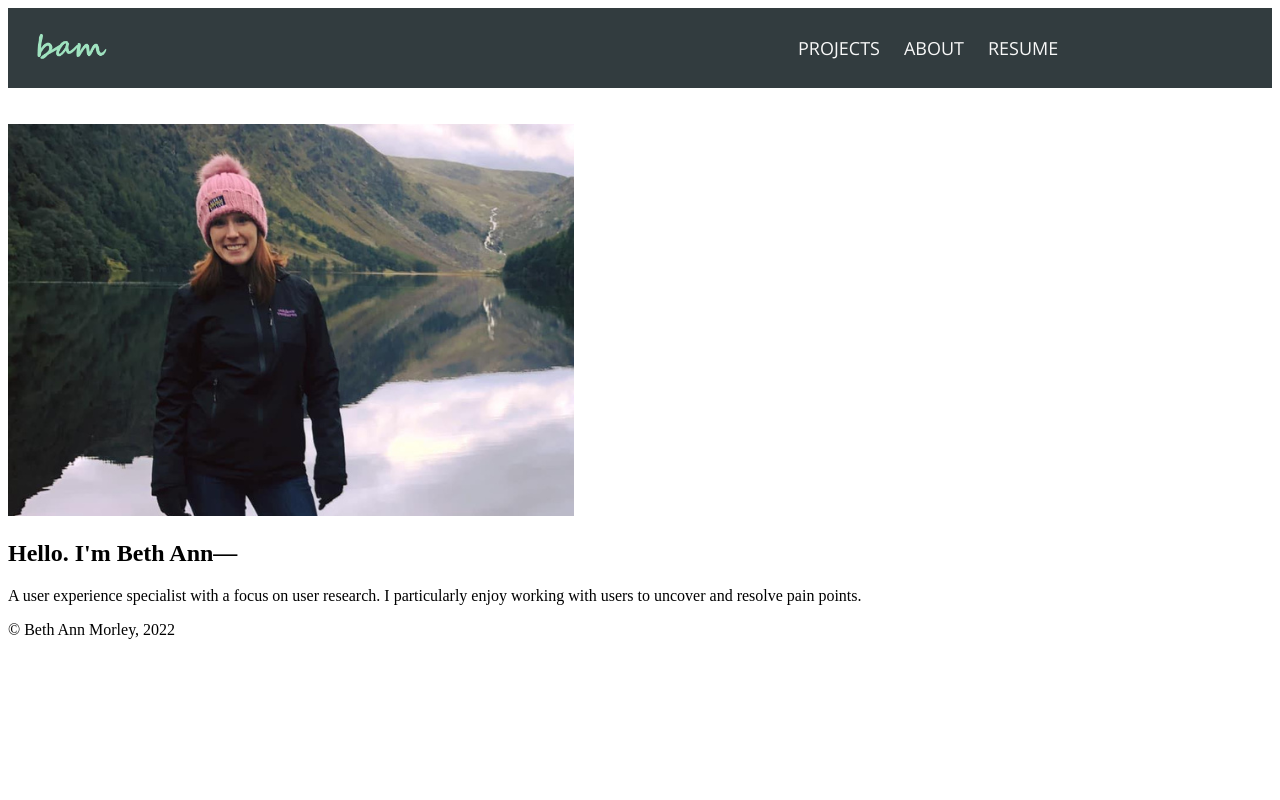
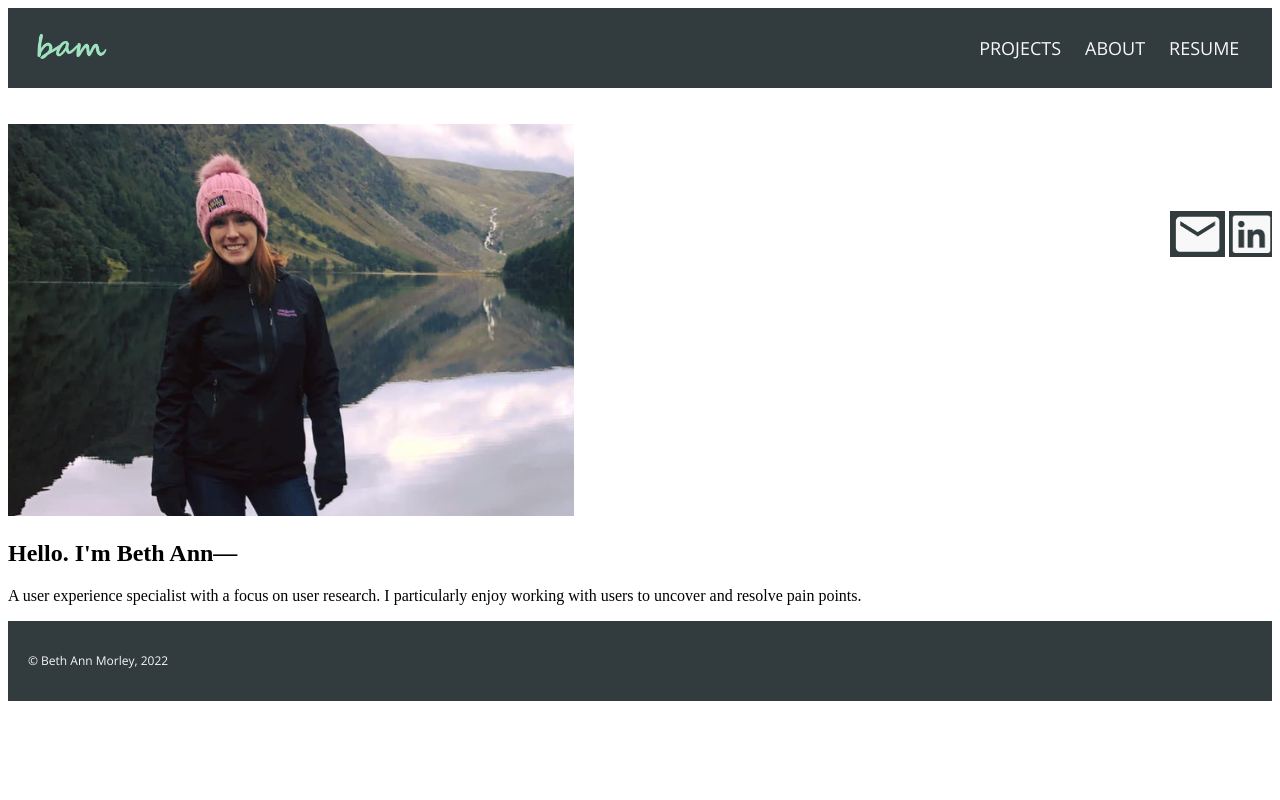
Before and after one commit to Bamorley/UX_UI_HW_17, a plain HTML site: page index.html in a window 1280 px wide. Shown: the top 800 px of the page. Drawn offline with nearby package versions, Linux system fonts and the light colour scheme.

Commit message:
Updates
email and linkedin -- pngs.
finished header
working on footer

```diff
--- a/css/index.css
+++ b/css/index.css
@@ -13,11 +13,9 @@
     height: 60px;
 }
 nav {
-    width: 73%;
     padding: 1%;
 }
 ul {
-    width: 50%;
     margin-left: auto;
 }
 li {
@@ -27,3 +25,23 @@ li {
     margin-right: 20px;
     font-size: 18px;
 }
+/*Footer*/
+footer {
+    vertical-align: bottom;
+    background-color: #323C3F;
+    height: 80px;
+    width: 100%;
+    display: flex;
+    align-items: center;
+    justify-content: space-between;
+}
+.copyright {
+    margin-left: 20px;
+    color: #F8F8F8;
+    font-family: 'Open Sans', sans-serif;
+    font-size: 12px;
+}
+.social {
+    color: #F8F8F8;
+    height: 900px;
+}
--- a/index.html
+++ b/index.html
@@ -3,6 +3,9 @@
     <head>
         <title>Beth Ann Morley Portfolio</title>
         <link rel="stylesheet" href="/css/index.css">
+        <link rel="preconnect" href="https://fonts.googleapis.com">
+        <link rel="preconnect" href="https://fonts.gstatic.com" crossorigin>
+        <link href="https://fonts.googleapis.com/css2?family=Open+Sans:wght@300&display=swap" rel="stylesheet">
         <link rel="preconnect" href="https://fonts.googleapis.com">
         <link rel="preconnect" href="https://fonts.gstatic.com" crossorigin>
         <link href="https://fonts.googleapis.com/css2?family=Open+Sans:wght@300&display=swap" rel="stylesheet">
@@ -34,8 +37,8 @@
         <footer>
             <div class="copyright"><p>© Beth Ann Morley, 2022</p></div>
             <div class="social">
-                <img src="/images/envelope-solid.svg" alt="icon of an envelope">
-                <img src="/images/linkedin-brands.svg" alt="LinkedIn logo">
+                <img src="/images/email.png" alt="icon of an envelope" oneerror="this.oneerror=null; this.src='image.png'">
+                <img src="/images/Linkedin.png" alt="LinkedIn logo">
             </div>
         </footer>
     </body>
```
Also changed, not shown: images/Linkedin.png (added), images/email.png (added).
